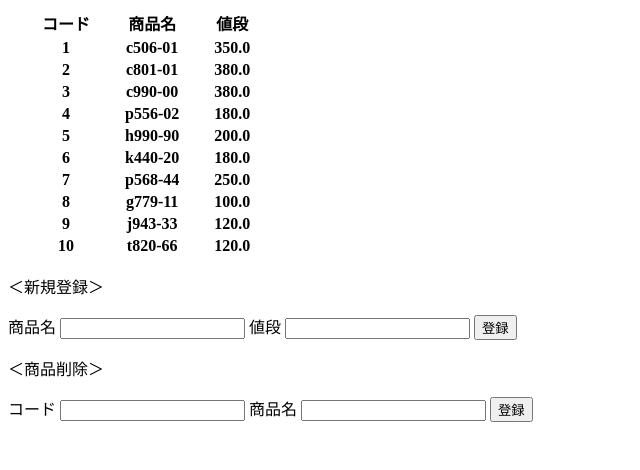
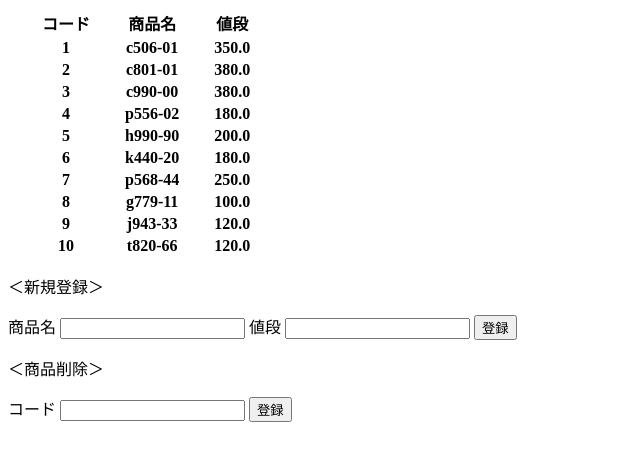
Before and after one commit to dito-dis-cloud/samlpe-3, a Flask app: page / in a window 1280 px wide. Shown: the top 470 px of the page, without its empty margins (0-640 px from the left). Run offline with Flask 3, Linux system fonts and the light colour scheme; data comes from the database, SQL or seed files in the repository; lists and menus that the app fills with data are empty.

Commit message:
Add files via upload

```diff
--- a/templates/index.html
+++ b/templates/index.html
@@ -54,11 +54,7 @@
             コード
             <input type="number" name="code" required>
         </label>
-        <label >
-            商品名
-            <input type="text" name="name" required>
-        </label>
-        <button type="submit" formmethod="POST">登録</button>
+         <button type="submit" formmethod="POST">登録</button>
     </form>
 </body>
 </html>
```
